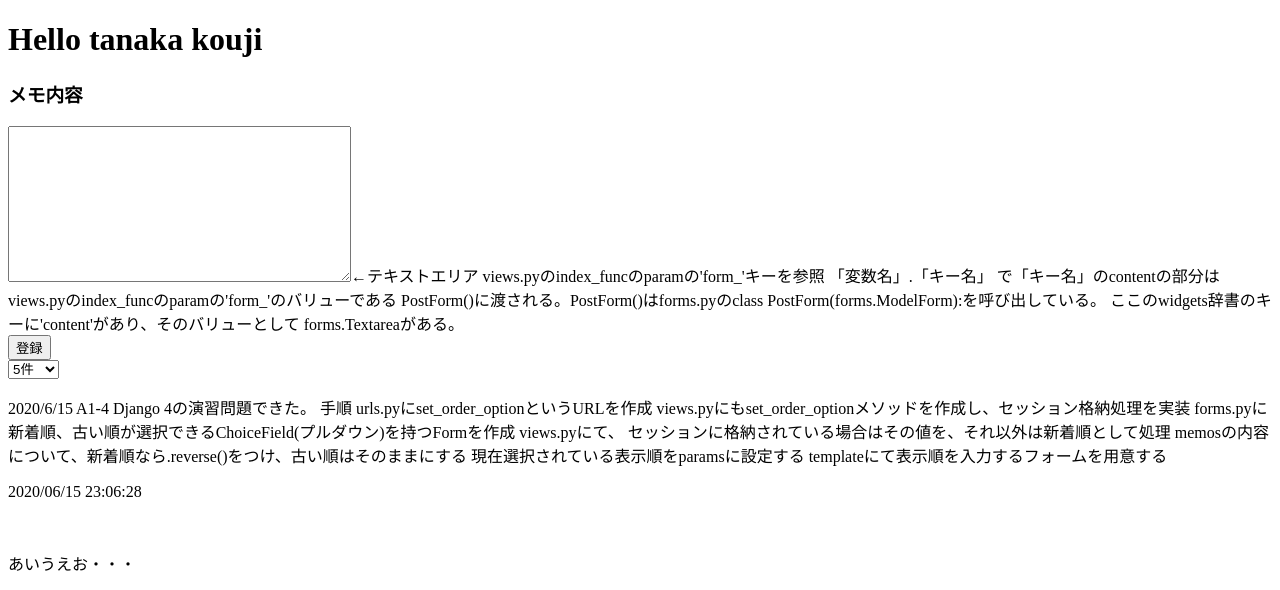
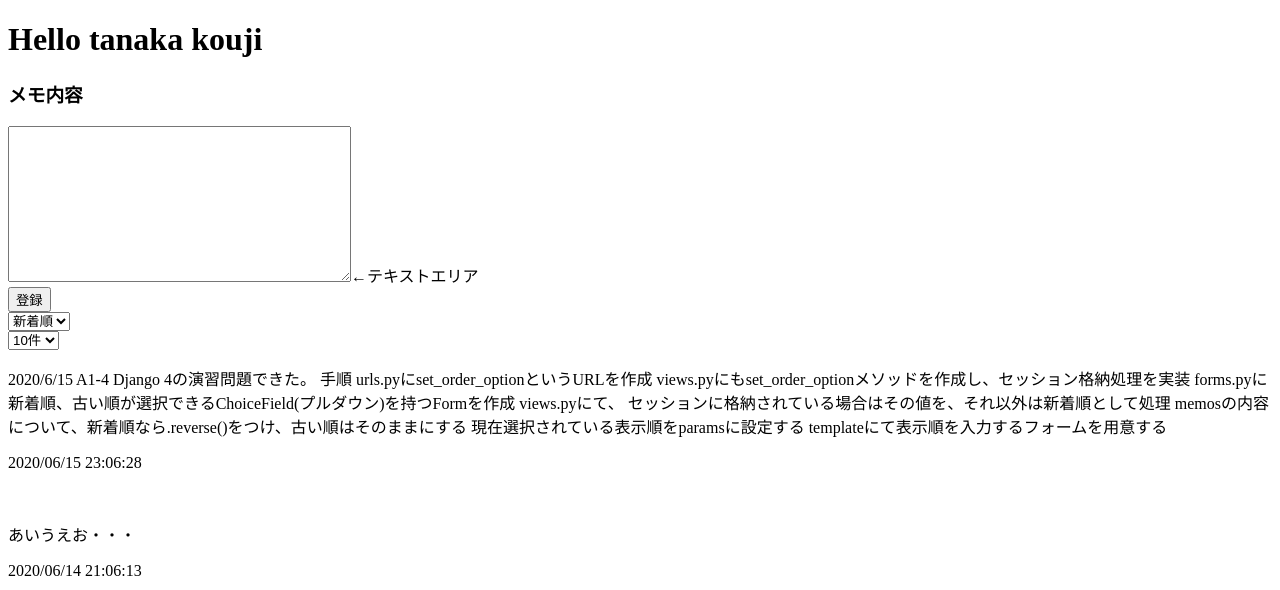
Before and after one commit to t-kouji/django_project, a Django app: page / in a window 1280 px wide. Shown: the top 590 px of the page. Run offline with Django 3.2, Linux system fonts and the light colour scheme; data comes from the database, SQL or seed files in the repository; both versions use the stored data as it was after the commit.

Commit message:
A1-4 Django 4の演習問題１ができた

```diff
--- a/memo_app/forms.py
+++ b/memo_app/forms.py
@@ -44,7 +44,7 @@
     ('old', '古い順'),
 )
 class ChoiceNewOldForm(forms.Form):
-    hogehoge = forms.ChoiceField(
+    new_old = forms.ChoiceField(
         widget=forms.Select(attrs={'onchange': 'submit(this.form)'}),
         choices=CHOICE_NEW_OLD ,
     )
--- a/memo_app/templates/index_.html
+++ b/memo_app/templates/index_.html
@@ -17,10 +17,10 @@
             POSTリクエストを飛ばす際にはこれを書かないとエラーが出ます。 -->
         <div class="text-memo">
           {{ form_.content }}←テキストエリア
-          views.pyのindex_funcのparamの'form_'キーを参照
+          <!-- views.pyのindex_funcのparamの'form_'キーを参照
           「変数名」.「キー名」 で「キー名」のcontentの部分はviews.pyのindex_funcのparamの'form_'のバリューである
           PostForm()に渡される。PostForm()はforms.pyのclass PostForm(forms.ModelForm):を呼び出している。
-           ここのwidgets辞書のキーに'content'があり、そのバリューとして forms.Textareaがある。
+           ここのwidgets辞書のキーに'content'があり、そのバリューとして forms.Textareaがある。 -->
         </div>
         <div class="post-form">
             <input type="submit" value="登録" class="post-botton">
@@ -28,6 +28,17 @@
       </form>
     </div>
     <!-- ここまでテキストエリアの書き込みフォーム -->
+
+    <!-- ここから新着古い順の選択フォーム -->
+            <!-- ↓どこのURLへ飛ばすか -->
+    <form action="{% url 'set_order_option_n' %}" method="post">
+      {% csrf_token %}
+      <div class="slct01">
+              <!-- ↓ブラウザ画面でどんなデザインにするか。 -->
+          {{ choice_new_old_form_.new_old }}
+      </div>
+    </form>
+    <!-- ここまで新着古い順の選択フォーム -->
 
     <!-- ここから件数表示のフォーム -->
             <!-- ↓どこのURLへ飛ばすか -->
--- a/memo_app/views.py
+++ b/memo_app/views.py
@@ -4,7 +4,7 @@
 from django.shortcuts import render, redirect
 from django.http import HttpResponse
 # from django.views.generic import TemplateView
-from .forms import PostForm, RecordNumberForm
+from .forms import PostForm, RecordNumberForm,ChoiceNewOldForm
 from .models import *
 from django.core.paginator import Paginator
 
@@ -15,9 +15,17 @@
     if 'record_number' in aabbb.session:
         record_number = aabbb.session['record_number']
     else:
-        record_number = 8
+        record_number = 10
     record_number_form = RecordNumberForm() #forms.pyのRecordNumberFormクラスをインスタンス化
     record_number_form.initial = {'record_number':str(record_number)}
+
+    """新着順or古い順"""
+    if 'new_old' in aabbb.session:
+        new_old = aabbb.session['new_old']
+    else:
+        new_old = 'new'
+    choice_new_old_form = ChoiceNewOldForm() #forms.pyのChoiceNewOldFormクラスをインスタンス化
+    choice_new_old_form.initial = {'new_old':str(new_old)}
 
 
     """Viewでデータベースからデータを取得する"""
@@ -25,7 +33,10 @@
     意味としては、Memoモデルに紐付くオブジェクトを全て取るという意味。
     全てじゃなくて、一部を取ることもできます。
     memos = Memo.objects.filter(取得したい属性=なんとかかんとか) """
-    memos = Memo.objects.all().order_by('update_datetime').reverse()
+    if 'new' in new_old:
+        memos = Memo.objects.all().order_by('update_datetime').reverse()
+    elif 'old' in new_old:
+        memos = Memo.objects.all().order_by('update_datetime')
     # page = Paginator(memos,3)
     page = Paginator(memos,record_number)
     params = {
@@ -34,6 +45,7 @@
         # 'memos_': memos,
         'form_':PostForm(), #form.pyのclass PostForm(forms.ModelForm):を呼び出している
         'record_number_form_':record_number_form,
+        'choice_new_old_form_':choice_new_old_form,
         }
     return render(aabbb,'index_.html',params) #templatesディレクトリ内の"index_.html"ファイル
     """
@@ -90,6 +102,5 @@
     return redirect(to='/')
 
 def set_order_option_func(request):
-    """sessionが空なら"""
-    request.session['record_number'] = request.POST['record_number']
-    pass
+    request.session['new_old'] = request.POST['new_old']
+    return redirect(to='/')
```
Also changed, not shown: db.sqlite3.
